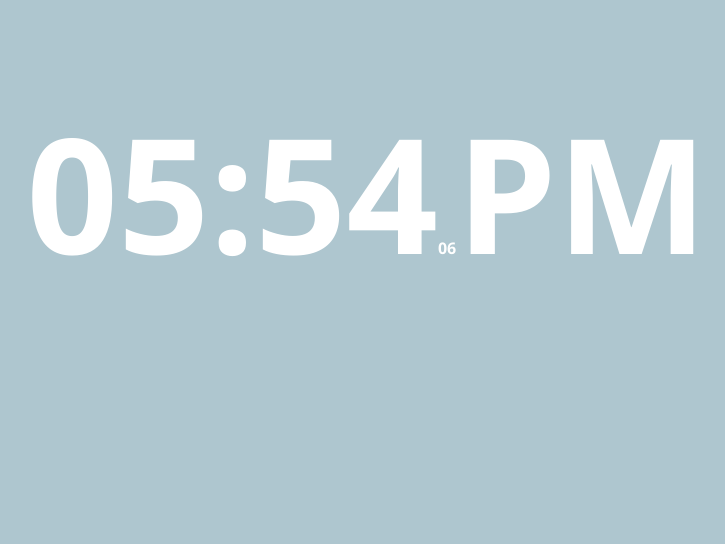
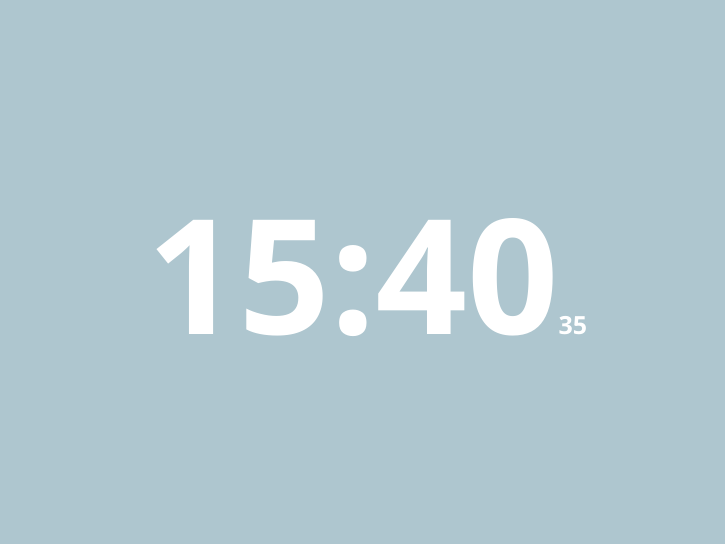
Before and after one commit to nkabrown/digital-clock, a plain HTML site: page index.html in a window 1280 px wide. Shown: the part 85-629 px from the top of the page, without its empty margins (273-998 px from the left). Drawn offline with nearby package versions, Linux system fonts and the light colour scheme.

Commit message:
Connected digital clock by creating a date object

```diff
--- a/index.html
+++ b/index.html
@@ -4,14 +4,34 @@
 	<meta charset="UTF-8">
 	<link rel="stylesheet" href="main.css" type="text/css">
 	<link href='http://fonts.googleapis.com/css?family=Open+Sans:700' rel='stylesheet' type='text/css'>
-	<script src="//ajax.googleapis.com/ajax/libs/jquery/1.11.1/jquery.min.js"></script>
+	<script src="http://ajax.googleapis.com/ajax/libs/jquery/1.11.1/jquery.min.js"></script>
 	<title>Digital Clock</title>
+	<script>
+		$(document).ready(function() {
+			function currentTime() {
+				var time = new Date();
+				var hour = time.getHours();
+				var mins = time.getMinutes();
+				var secs = time.getSeconds();
+
+				var clock = document.getElementById('clock');
+				clock.innerHTML = "<p>" +hour+ "</p>:<p>" +mins+ "</p><p id='secs'>"+secs+"</p>";
+
+				//setInterval(currentTime, 1000);
+			}
+
+				currentTime();
+
+			$("#secs").css("font-size", "25px");
+		});
+	</script>
 </head>
 <body>
 	<header>
 	</header>
 	<section>
-		<p>05</p><p>:</p><p>54</p><p id="secs">06</p><p>PM</p>
+		<div id="clock">
+		</div>
 	</section>
 </body>
 </html>
--- a/main.css
+++ b/main.css
@@ -1,5 +1,10 @@
 body {
 	background-color: #AEC6CF;
+}
+
+header {
+	width: 1260px;
+	height: 80px;
 }
 
 section {
@@ -9,11 +14,17 @@ section {
 	text-align: center;
 }
 
+#clock {
+	display: inline-block;
+	font-size: 10em;
+	font-weight: 100;
+	font-family: 'Bebas Neue','Open Sans', sans-serif;
+	color: #fff;
+
+}
+
 section p {
 	display: inline-block;
-	font-size: 10em;
-	font-family: 'Bebas Neue','Open Sans', sans-serif;
-	color: #fff;
 }
 
 #secs {
```
Also changed, not shown: js/app.js (+13 -0 lines).
